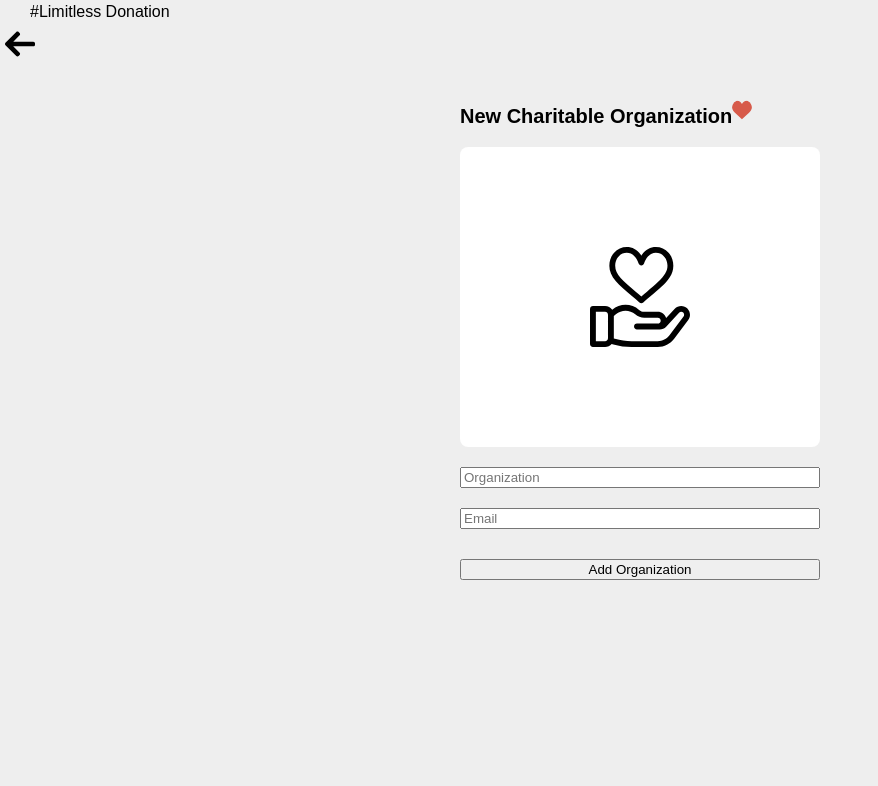
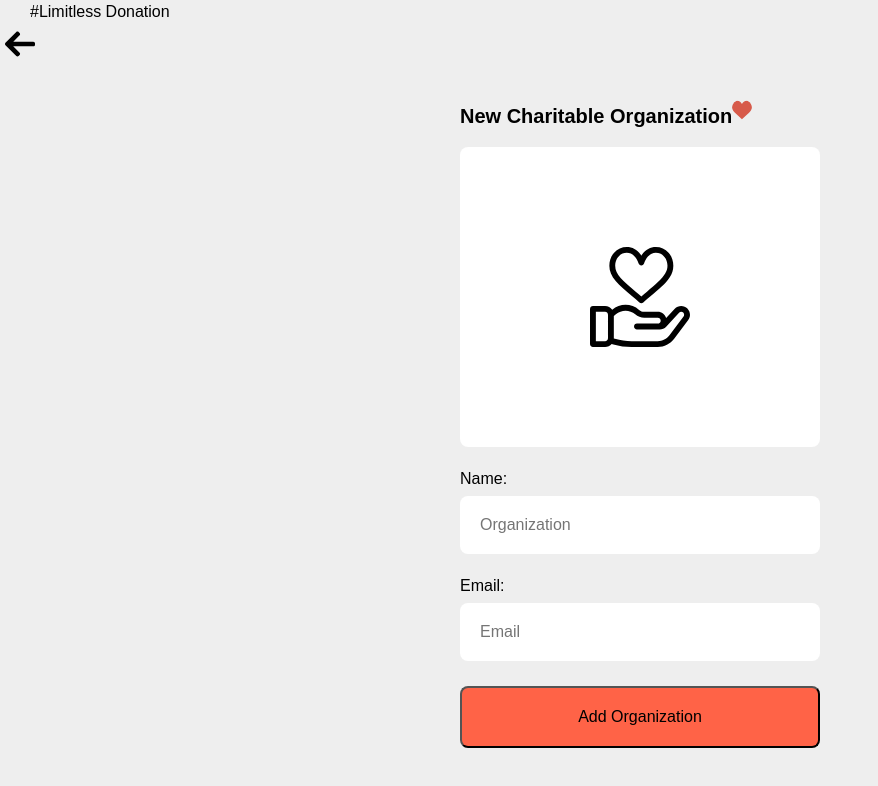
Before and after one commit to jaemin-han/Limitless-Donation, a React (Create React App) app: page /create in a window 1280 px wide. Shown: the top 786 px of the page, without its empty margins (0-878 px from the left). Built offline with nearby package versions, Linux system fonts and the light colour scheme; no server answers.

Commit message:
input style complete - second page

```diff
--- a/src/AddNewLocation.js
+++ b/src/AddNewLocation.js
@@ -21,18 +21,24 @@ class AddNewLocation extends React.Component {
                     to='/'>
                     Go Back
                 </Link>
+
                 <form onSubmit={this.handleSubmit}className='create-new-organization'>
-                <div className='create-title'>
-                    <h2>New Charitable Organization</h2>
-                    <p className='new-heart'></p>
-                </div>
+
+                    <div className='create-title'>
+                        <h2>New Charitable Organization</h2>
+                        <p className='new-heart'></p>
+                    </div>
+
                     <ImageUpload
                         className='image-upload'
                         name='imageURL'
                         maxHeight={100}
                     />
+
                     <div className='create-input-form'>
+                        <span>Name:</span>
                         <input type='text' name='name' placeholder='Organization'/>
+                        <span>Email:</span>
                         <input type='text' name='email' placeholder='Email'/>
                         <button>Add Organization</button>
                     </div>
--- a/src/App.css
+++ b/src/App.css
@@ -163,10 +163,22 @@ body, .app {
   .create-new-organization .create-input-form {
     display: flex;
     flex-direction: column; }
+    .create-new-organization .create-input-form span {
+      margin-top: 20px; }
     .create-new-organization .create-input-form input {
-      margin-top: 20px; }
+      margin-top: 5px;
+      padding: 20px;
+      font-size: 16px;
+      border-radius: 8px;
+      border: none; }
     .create-new-organization .create-input-form button {
-      margin-top: 30px; }
+      margin-top: 25px;
+      padding: 20px;
+      background: tomato;
+      font-size: 16px;
+      border-radius: 8px;
+      font-family: "Montserrat", Arial, sans-serif;
+      cursor: pointer; }
 
 .image-upload {
   min-width: 30px;
--- a/src/App.scss
+++ b/src/App.scss
@@ -15,6 +15,8 @@ $font-family-text: 'Open Sans', Arial, sans-serif;
 $font-weight-light: 300;
 $font-weight-regular: 400;
 $font-weight-medium: 500;
+
+$border-raius-regular: 8px;
 
 // Default Style Start
 html {
@@ -230,12 +232,26 @@ body, .app {
     display: flex;
     flex-direction: column;
 
-    input {
+    span {
       margin-top: 20px;
     }
 
+    input {
+      margin-top: 5px;
+      padding: 20px;
+      font-size: 16px;
+      border-radius: $border-raius-regular;
+      border: none;
+    }
+
     button {
-      margin-top: 30px;
+      margin-top: 25px;
+      padding: 20px;
+      background: $color-tomato;
+      font-size: 16px;
+      border-radius: $border-raius-regular;
+      font-family: $font-family-heading;
+      cursor: pointer;
     }
   }
 }
```
